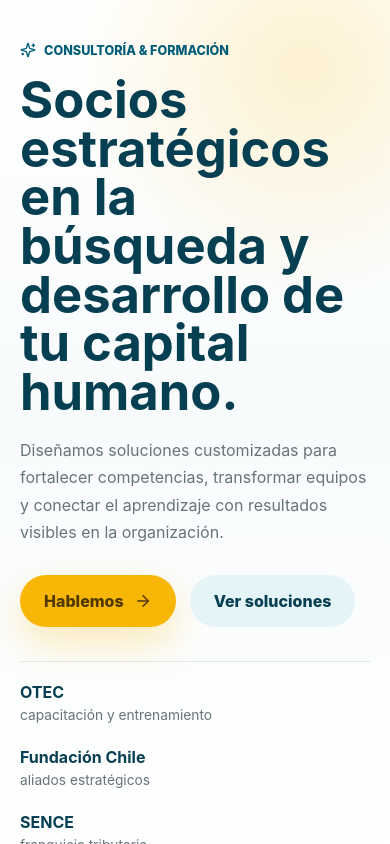
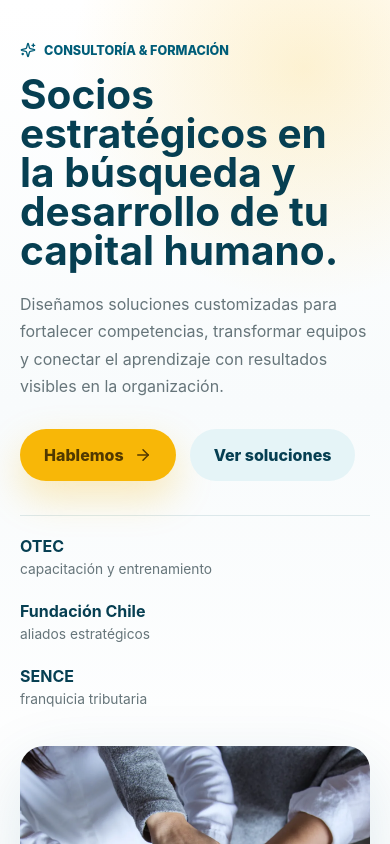
Before and after one commit to omilion/moway, a React (Vite) app: page / in a window 390 px wide. Shown: the top 844 px of the page. Built offline with nearby package versions, Linux system fonts and the light colour scheme.

Commit message:
Reduce hero heading size

```diff
--- a/src/styles.css
+++ b/src/styles.css
@@ -168,7 +168,7 @@ p {
 
 h1 {
   color: var(--teal-dark);
-  font-size: clamp(2.7rem, 5.7vw, 5.55rem);
+  font-size: clamp(2.16rem, 4.56vw, 4.44rem);
   line-height: 0.96;
   margin: 14px 0 20px;
   max-width: 780px;
@@ -952,7 +952,7 @@ p {
   }
 
   h1 {
-    font-size: clamp(2.35rem, 13vw, 4rem);
+    font-size: clamp(1.88rem, 10.4vw, 3.2rem);
   }
 
   h2 {
```
